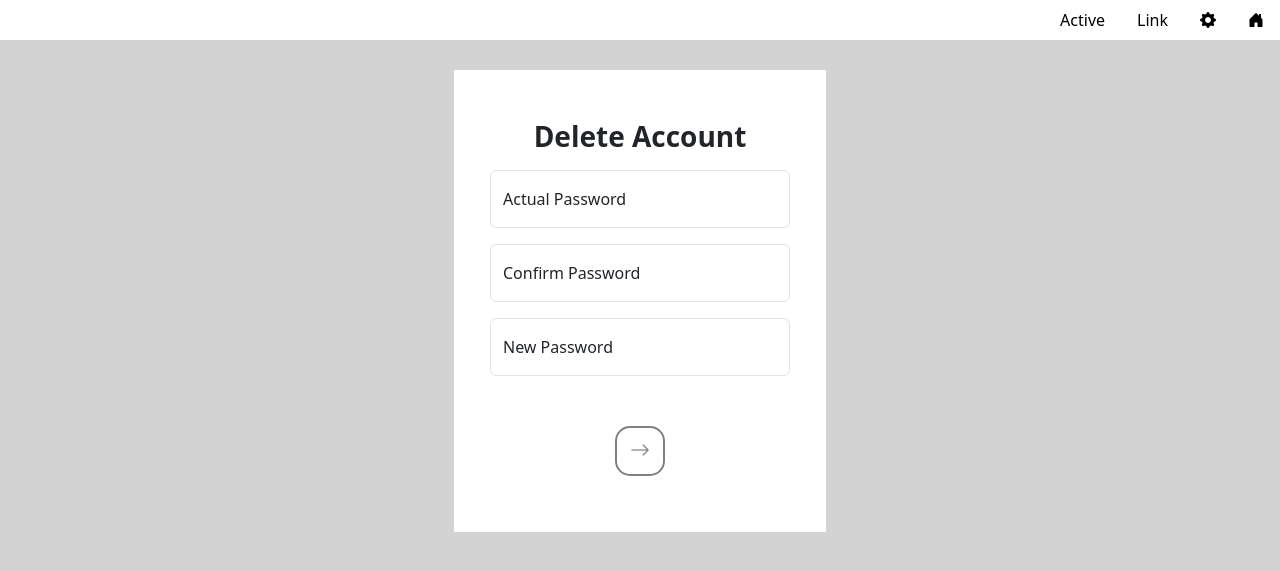
After one commit to vinicius538/web_app_Vinicius3DS, a PHP site: page /del_cadastro.php in a window 1280 px wide. The commit adds this page. Shown: the top 571 px of the page. Run offline with PHP 8.4, Linux system fonts and the light colour scheme.

Commit message:
status
arrumei o status e comecei a fazer os sistemas de deletar e editar a conta, mas ambas estão inacabadas

```diff
--- /dev/null
+++ b/Web_App/del_cadastro.php
@@ -0,0 +1,99 @@
+<!DOCTYPE html>
+<html lang="en">
+<head>
+    <meta charset="UTF-8">
+    <link href="https://cdn.jsdelivr.net/npm/bootstrap@5.3.7/dist/css/bootstrap.min.css" rel="stylesheet" integrity="sha384-LN+7fdVzj6u52u30Kp6M/trliBMCMKTyK833zpbD+pXdCLuTusPj697FH4R/5mcr" crossorigin="anonymous">
+    <link rel="preconnect" href="https://fonts.googleapis.com">
+    <link rel="preconnect" href="https://fonts.gstatic.com" crossorigin>
+    <link href="https://fonts.googleapis.com/css2?family=Poppins:ital,wght@0,100;0,200;0,300;0,400;0,500;0,600;0,700;0,800;0,900;1,100;1,200;1,300;1,400;1,500;1,600;1,700;1,800;1,900&display=swap" rel="stylesheet">
+    <link rel="stylesheet" href="https://cdn.jsdelivr.net/npm/bootstrap-icons@1.11.0/font/bootstrap-icons.css">
+    <meta name="viewport" content="width=device-width, initial-scale=1.0">
+    <title>Edit</title>
+    <style>
+        a{
+            text-decoration: none;
+            color: gray;
+        }
+        a:hover{
+            color: #52606D;
+        }
+        #login-button {
+            border-radius: 15px;
+            width: 50px;
+            height: 50px;
+            margin-top: 10px;
+            background-color: white;
+            border: 2px solid gray;
+        }
+        #arrow-icon {
+            color: gray;
+            font-size: 20px;
+            border: gray;
+        }
+        #login-button:hover{
+            border: 2px solid #52606D;
+            color: #52606D;
+        }
+    </style>
+</head>
+<body style="background-color: lightgray;">
+    <ul class="nav justify-content-end" style="background-color: white;">
+  <li class="nav-item">
+    <a class="nav-link active" aria-current="page" href="#" style="color: black;">Active</a>
+  </li>
+  <li class="nav-item">
+    <a class="nav-link" href="#" style="color: black;">Link</a>
+  </li>
+  <li class="nav-item">
+    <a class="nav-link" href="configuracao_user.php">
+        <i class="bi bi-gear-fill" style="color: black;"></i>
+    </a>
+  </li>
+  <li class="nav-item">
+    <a href="home.php" class="nav-link">
+        <i class="bi bi-house-door-fill" style="color: black;"></i>
+    </a>
+  </li>
+</ul>
+<div class="container">
+        <div class="row">
+            <center>
+                <form action="sign_up.php" method="POST">
+                    <div class="col-4" style="background-color: white; margin-top: 30px; padding-bottom: 40px;">
+                        <h3 class="poppins-light" style="padding-top: 50px;">
+                            <strong>
+                                Delete Account
+                            </strong>
+                        </h3>
+
+                        <p>
+
+                            <div class="form-floating mb-3" style="width: 300px;">
+                              <input type="password" class="form-control" name="password" id="floatingpassword" placeholder="name@example.com" required>
+                              <label for="floatingpassword">Actual Password</label>
+                            </div>
+                            <div class="form-floating" style="width: 300px;">
+                              <input type="password" class="form-control" name="confirm_password1" id="floatingPassword" placeholder="Password" minlength="4" required>
+                              <label for="floatingPassword">Confirm Password</label>
+                            </div>
+                        </p>
+
+                        <p>
+                            <div class="form-floating mb-3" style="width: 300px;">
+                              <input type="password" class="form-control" name="new_password" id="password_confirm" placeholder="Name" required>
+                              <label for="floatingPassword">New Password</label>
+                            </div>
+                        </p>
+                        <br>
+
+                        <button type="submit" name ='submit' id="login-button">
+                            <i class="bi bi-arrow-right" id="arrow-icon"></i>
+                        </button>
+                        </p>
+                    </div>
+                </form>
+            </center>
+        </div>
+    </div>
+</body>
+</html>
--- a/Web_App/home.php
+++ b/Web_App/home.php
@@ -1,6 +1,3 @@
-<?php
-
-?>
 <!DOCTYPE html>
 <html lang="en">
 <head>
```
Also changed, not shown: Web_App/configuracao_user.php (+15 -4 lines), Web_App/edit_cadastro.php (+4 -4 lines), Web_App/configuracoes/update_password.php (added).
